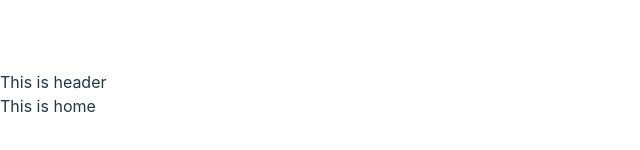
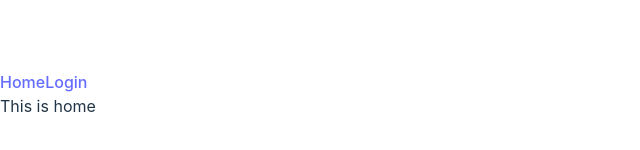
Before and after one commit to sowmik-sec/simple-firebase, a React (Vite) app: page / in a window 1280 px wide. Shown: the part 306-456 px from the top of the page, without its empty margins (0-640 px from the left). Built offline with nearby package versions, Linux system fonts and the light colour scheme.

Commit message:
set some route in header

```diff
--- a/src/components/Header/Header.jsx
+++ b/src/components/Header/Header.jsx
@@ -1,5 +1,12 @@
+import { Link } from "react-router-dom";
+
 function Header() {
-  return <div>This is header</div>;
+  return (
+    <div>
+      <Link to={"/"}>Home</Link>
+      <Link to={"/login"}>Login</Link>
+    </div>
+  );
 }
 
 export default Header;
```
